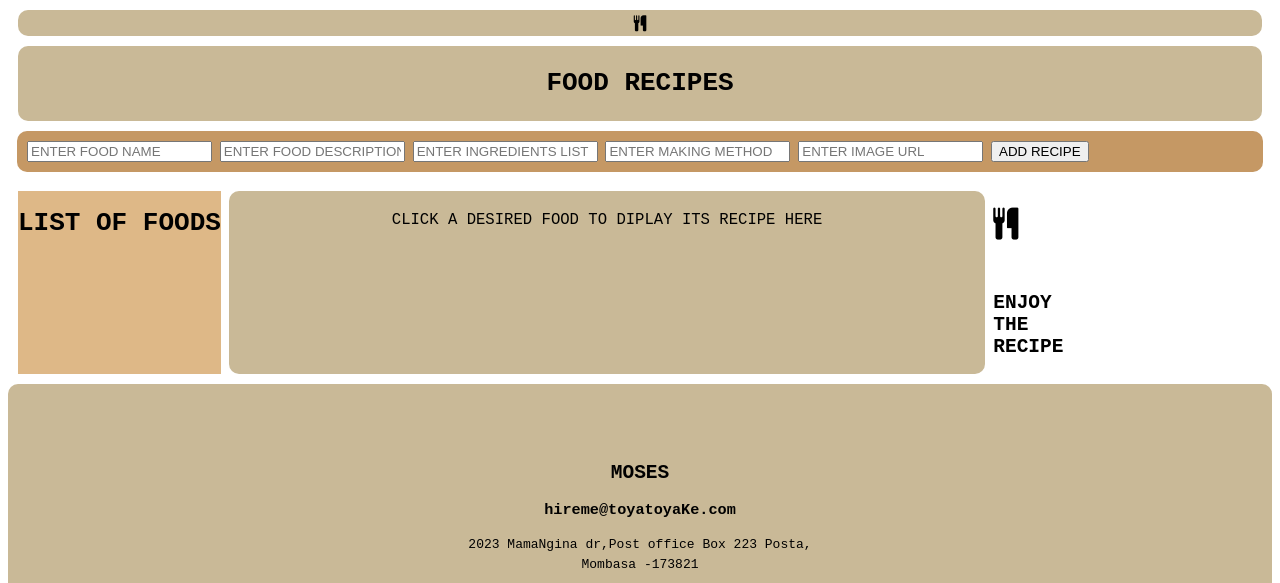
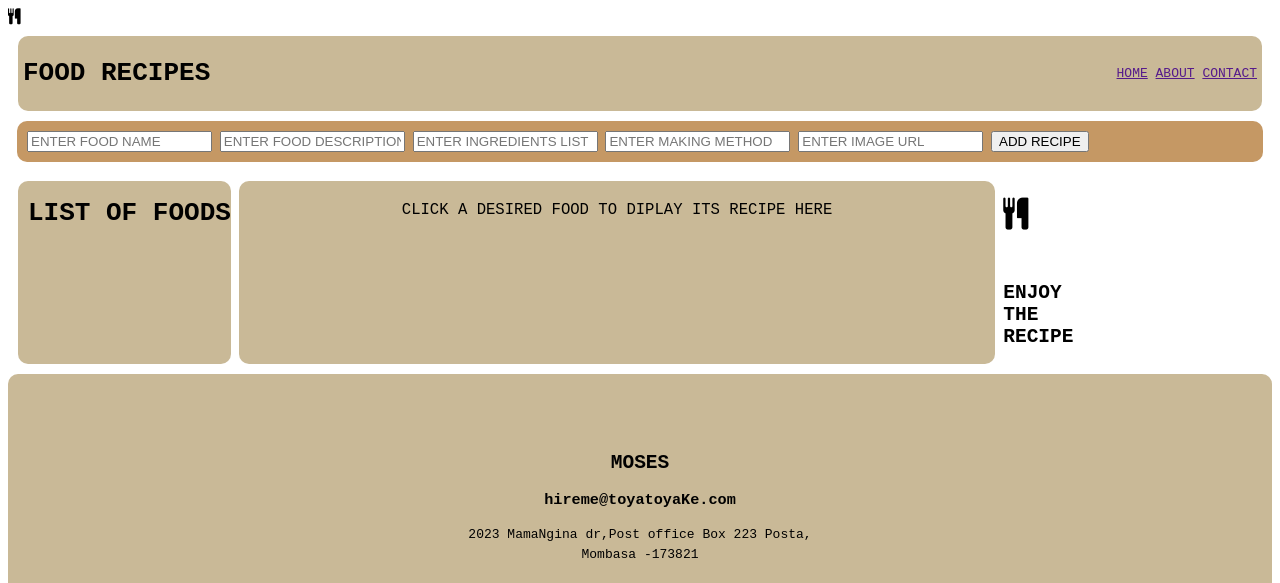
Before and after one commit to mosesmramba/Phase-1-recipe-Project, a plain HTML site: page index.html in a window 1280 px wide. Shown: the top 583 px of the page. Drawn offline with Linux system fonts and the light colour scheme; no server answers.

Commit message:
new commit

```diff
--- a/index.css
+++ b/index.css
@@ -2,10 +2,14 @@ body{
   font-family: monospace;
   background-color: rgb(255, 255, 255);
 }
+
 /*Navbar*/
-#header{
+
+#SecHeader{
   display: flex;
-  justify-content: center;
+  flex-direction: row;
+  align-items: center;
+  justify-content: space-between;
   background-color: rgb(201, 185, 151);
   padding: 5px;
   border-radius: 10px;
@@ -33,8 +37,10 @@ body{
   justify-content: center;
 }
 #all-recipes{
-  background-color: burlywood;
- display: block;
+  background-color: rgb(201, 185, 151);
+  display: block;
+  border-radius: 10px;
+  padding-left: 10px;
 
 }
 
--- a/index.html
+++ b/index.html
@@ -14,8 +14,13 @@
     <div id="header">
       <i class="fa fa-cutlery" aria-hidden="true"></i>
      </div>
-      <div id="header">
+      <div id="SecHeader">
          <h1>FOOD RECIPES</h1>
+         <div>
+          <a href="">HOME</a>
+          <a href="">ABOUT</a>
+          <a href="">CONTACT</a>
+        </div>
       </div>
       <!--input form-->
       <div id="Upd">
```
